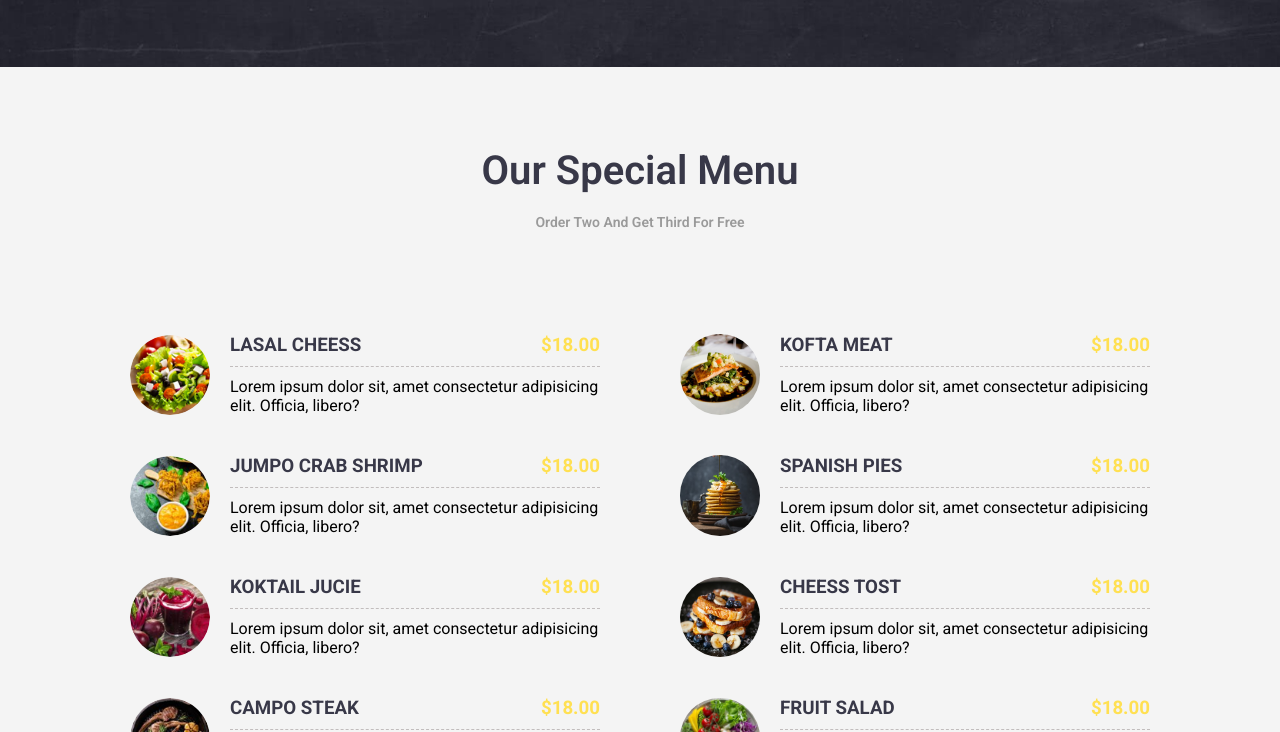
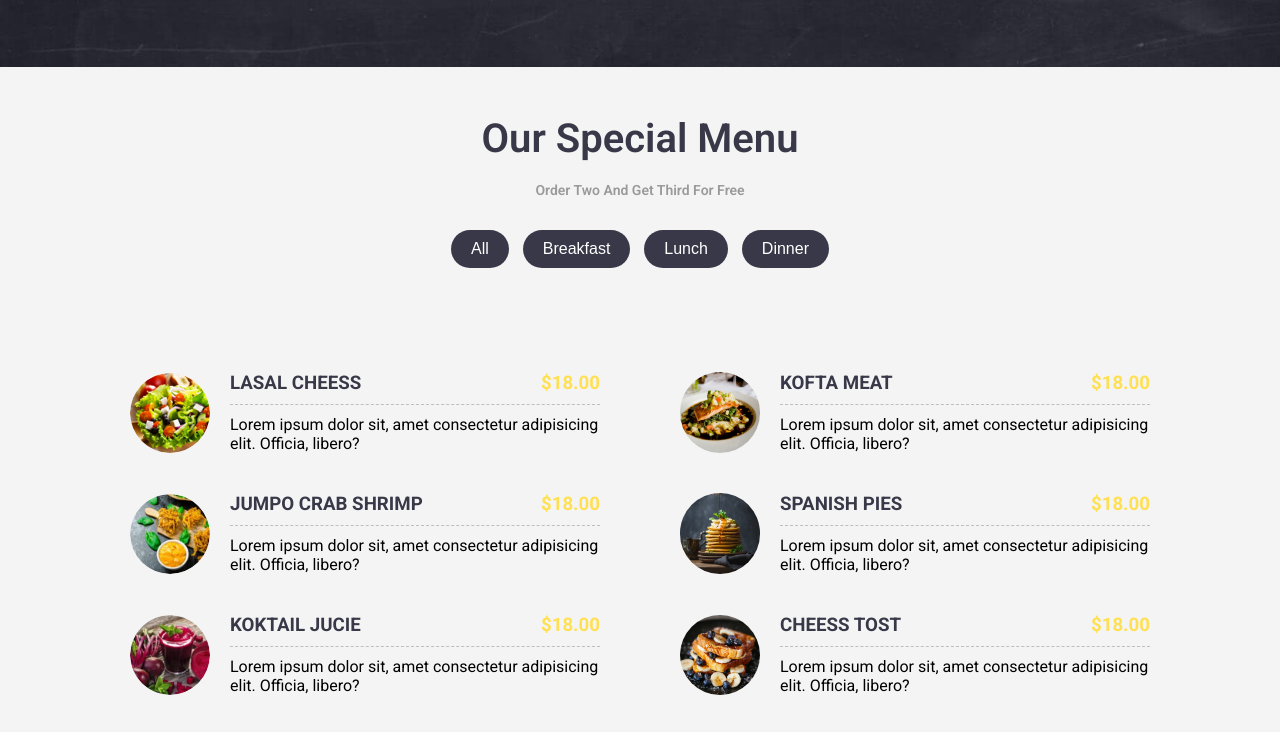
Before and after one commit to Omar2610sa/Restaurant-food-lovers, a plain HTML site: page index.html in a window 1280 px wide. Shown: the part 2013-2745 px from the top of the page. Drawn offline with Linux system fonts and the light colour scheme; a web font is replaced by a local one.

Commit message:
Update: Add Menu list for menu section

```diff
--- a/css/main.css
+++ b/css/main.css
@@ -7,10 +7,11 @@
     margin: 0;
     padding: 0;
 }
-html
-{
+
+html {
     scroll-behavior: smooth;
 }
+
 body {
     font-family: "Roboto", sans-serif;
 }
@@ -281,7 +282,7 @@ header .content a {
 
 /* MENU START */
 #menu {
-    padding: 5rem 0;
+    padding: 3rem 0;
     background-color: #f4f4f4;
 }
 
@@ -302,6 +303,23 @@ header .content a {
     font-weight: 600;
 }
 
+#menu .title .menu-buttom {
+margin: 2rem 0;
+}
+#menu .title .menu-buttom .filter-btn {
+    padding: 10px 20px;
+    background-color: #383848;
+    color: #fff;
+    border: none;
+    border-radius: 20px;
+    margin: 0 5px;
+    font-size: 16px;
+    cursor: pointer;
+    transition: 0.3s all ease;
+}
+#menu .title .menu-buttom .filter-btn:hover{
+    background-color:var(--main-color);
+}
 #menu .menu-items {
     display: flex;
     justify-content: center;
@@ -341,18 +359,6 @@ header .content a {
     right: 0;
 }
 
-#menu button {
-    display: block;
-    margin: 20px auto 0;
-    background-color: var(--main-color);
-    color: #fff;
-    cursor: pointer;
-    transition: 0.3s;
-}
-
-#menu button:hover {
-    background-color: #383848;
-}
 
 /* MENU end */
 /* Datytimes start */
@@ -478,46 +484,48 @@ header .content a {
     font-size: 30px;
     transition: 0.3s;
 }
-#contact .content-contact .contact-info .follow a i:hover
-{
+
+#contact .content-contact .contact-info .follow a i:hover {
     color: var(--main-color);
 }
-#contact .content-contact form
-{
-width: 50%;
+
+#contact .content-contact form {
+    width: 50%;
 }
-form input , textarea
-{
+
+form input,
+textarea {
     width: 100%;
     display: block;
-    padding: 20px 15px ;
+    padding: 20px 15px;
     margin: 20px 0;
     border: none;
     background-color: #e3e2dd;
 }
-form .btn
-{
+
+form .btn {
     background-color: var(--main-color);
     color: #f4f4f4;
     transition: 0.3s;
 }
-form .btn:hover
-{
+
+form .btn:hover {
     background-color: #383848;
     cursor: pointer;
 }
+
 /* contact end */
- /* footer start */
+/* footer start */
 
-#footer
-{
+#footer {
     background-color: #383848;
     color: #e3e2dd;
     text-align: center;
     padding: 10px 0;
     font-size: 14px;
 }
- /* footer end */
+
+/* footer end */
 .scroll-to-top {
     position: fixed;
     bottom: 30px;
@@ -531,6 +539,7 @@ form .btn:hover
     z-index: 1000;
     transition: 0.3s;
 }
+
 .scroll-to-top:hover {
     background-color: #383848;
     cursor: pointer;
--- a/index.html
+++ b/index.html
@@ -102,17 +102,23 @@
             <div class="title">
                 <h2>our special menu</h2>
                 <p>order two and get third for free</p>
+                <div class="menu-buttom">
+                    <button class="filter-btn" data-category="all">All</button>
+                    <button class="filter-btn" data-category="breakfast">Breakfast</button>
+                    <button class="filter-btn" data-category="lunch">Lunch</button>
+                    <button class="filter-btn" data-category="dinner">Dinner</button>
+                </div>
             </div>
             <div class="menu-items">
                 <div class="menu-item-left">
-                    <div class="item">
+                    <div class="item" data-category="breakfast">
                         <img src="img/food1.png" alt="food 1">
                         <div>
                             <h3>LASAL CHEESS <span class="primary-text"> $18.00</span class="primary-text"></h3>
                             <p>Lorem ipsum dolor sit, amet consectetur adipisicing elit. Officia, libero?</p>
                         </div>
                     </div>
-                    <div class="item">
+                    <div class="item" data-category="lunch">
                         <img src="img/food2.png" alt="food 2">
                         <div>
                             <h3>JUMPO CRAB SHRIMP <span class="primary-text"> $18.00</span class="primary-text"></h3>
@@ -120,14 +126,14 @@
 
                         </div>
                     </div>
-                    <div class="item">
+                    <div class="item" data-category="breakfast" data-category="dinner">
                         <img src="img/food3.png" alt="food 3">
                         <div>
                             <h3>KOKTAIL JUCIE <span class="primary-text"> $18.00</span class="primary-text"></h3>
                             <p>Lorem ipsum dolor sit, amet consectetur adipisicing elit. Officia, libero?</p>
                         </div>
                     </div>
-                    <div class="item">
+                    <div class="item" data-category="lunch">
                         <img src="img/food4.png" alt="food 4">
                         <div>
                             <h3>CAMPO STEAK <span class="primary-text"> $18.00</span class="primary-text"></h3>
@@ -135,7 +141,7 @@
 
                         </div>
                     </div>
-                    <div class="item">
+                    <div class="item" data-category="breakfast">
                         <img src="img/food5.png" alt="food 5">
                         <div>
                             <h3>ORGANIC FRUIT SALAD <span class="primary-text"> $18.00</span class="primary-text"></h3>
@@ -143,7 +149,7 @@
 
                         </div>
                     </div>
-                    <div class="item">
+                    <div class="item" data-category="lunch">
                         <img src="img/food6.png" alt="food 6">
                         <div>
                             <h3>VEGETABLES PIZAA <span class="primary-text"> $18.00</span class="primary-text"></h3>
@@ -153,7 +159,7 @@
                     </div>
                 </div>
                 <div class="menu-item-right">
-                    <div class="item">
+                    <div class="item" data-category="dinner">
                         <img src="img/food7.jpeg" alt="food 7">
                         <div>
                             <h3>KOFTA MEAT <span class="primary-text"> $18.00</span class="primary-text"></h3>
@@ -161,7 +167,7 @@
 
                         </div>
                     </div>
-                    <div class="item">
+                    <div class="item" data-category="breakfast">
                         <img src="img/food8.jpeg" alt="food 8">
                         <div>
                             <h3>SPANISH PIES <span class="primary-text"> $18.00</span class="primary-text"></h3>
@@ -169,7 +175,7 @@
 
                         </div>
                     </div>
-                    <div class="item">
+                    <div class="item" data-category="breakfast">
                         <img src="img/food9.jpeg" alt="food 9">
                         <div>
                             <h3>CHEESS TOST <span class="primary-text"> $18.00</span class="primary-text"></h3>
@@ -177,21 +183,21 @@
 
                         </div>
                     </div>
-                    <div class="item">
+                    <div class="item" data-category="breakfast">
                         <img src="img/food10.jpeg" alt="food 10">
                         <div>
                             <h3>FRUIT SALAD <span class="primary-text"> $18.00</span class="primary-text"></h3>
                             <p>Lorem ipsum dolor sit, amet consectetur adipisicing elit. Officia, libero?</p>
                         </div>
                     </div>
-                    <div class="item">
+                    <div class="item" data-category="dinner">
                         <img src="img/food11.jpeg" alt="food 11">
                         <div>
                             <h3>CHICKEN SHAWAERMA <span class="primary-text"> $18.00</span class="primary-text"></h3>
                             <p>Lorem ipsum dolor sit, amet consectetur adipisicing elit. Officia, libero?</p>
                         </div>
                     </div>
-                    <div class="item">
+                    <div class="item" data-category="lunch">
                         <img src="img/food12.jpeg" alt="food 12">
                         <div>
                             <h3>MEAT PIZZA <span class="primary-text"> $18.00</span class="primary-text"></h3>
@@ -201,7 +207,6 @@
                 </div>
             </div>
         </div>
-        <button class="btn"> EXPLORE FULL MENU</button>
     </section>
 
     <!-- Menu section end -->
@@ -298,6 +303,7 @@
     <!-- footer end -->
     <a class="scroll-to-top" href="#top"><i class="fa-solid fa-arrow-up"></i></a>
 
+    <script src="main.js"></script>
 </body>
 
 </html>
--- /dev/null
+++ b/main.js
@@ -0,0 +1,18 @@
+const filterButton = document.querySelectorAll(".filter-btn")
+
+const menuItems = document.querySelectorAll(".item")
+
+
+filterButton.forEach((button) => {
+    button.addEventListener("click", ()=>{
+        const category = button.getAttribute("data-category")
+
+        menuItems.forEach((item) => {
+            if (category === "all" || category === item.getAttribute("data-category")){
+                item.style.display = "flex"
+            }else {
+                item.style.display = "none"
+            }
+        })
+    })
+})
```
